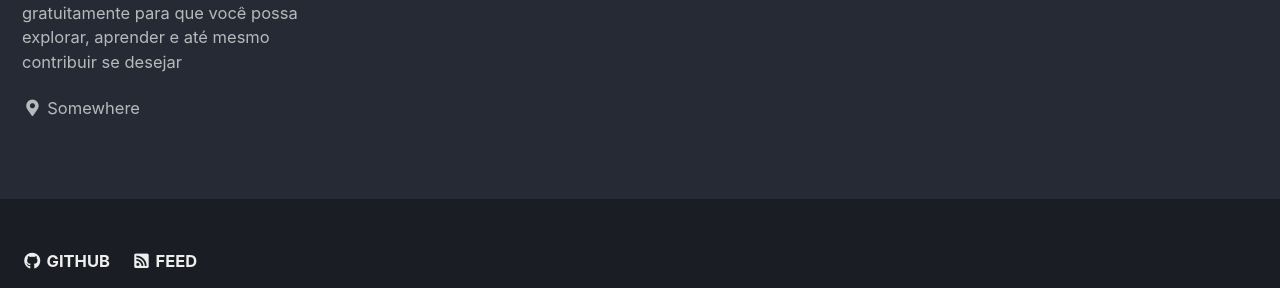
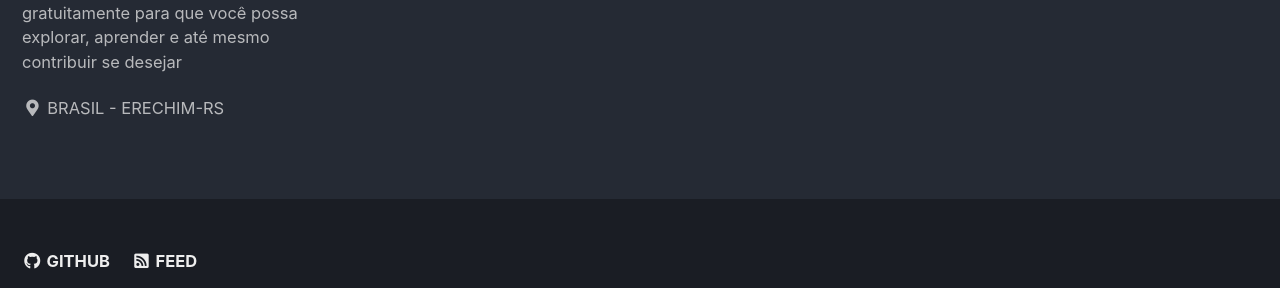
Before and after one commit to RafaelMoccelinLavratti/RafaelMoccelinLavratti.github.io, a Jekyll site: the page built from index.html, in a window 1280 px wide and 900 px high, scrolled down 231 px. Shown: the part 547-835 px from the top of the window. Built offline with Jekyll 4.4.1, drawn with Linux system fonts in a browser that asks for light colours; cached includes are drawn as plain includes; the list of posts is cut into pages by our own code.

Commit message:
Update _config.yml

```diff
--- a/_config.yml
+++ b/_config.yml
@@ -109,7 +109,7 @@ author:
   bio              : "Olá, pessoal do LinkedIn!
 Me chamo Rafael Moccelin Lavratti, sou Natural de Erechim-RS no Brasil e estou entusiasmado em compartilhar meu repositório de projetos em Python com todos vocês. Como desenvolvedor apaixonado pela linguagem Python, dediquei muito tempo e esforço para criar projetos interessantes e úteis, e agora gostaria de compartilhar o resultado com vocês.
 Neste repositório, você encontrará uma variedade de projetos, desde pequenos scripts até aplicativos mais complexos. Cada projeto é acompanhado por uma descrição detalhada e instruções de uso. Além disso, todo o código está disponível gratuitamente para que você possa explorar, aprender e até mesmo contribuir se desejar"
-  location         : "Somewhere"
+  location         : "BRASIL - ERECHIM-RS"
   email            :
   links:
     - label: "Email"
```
